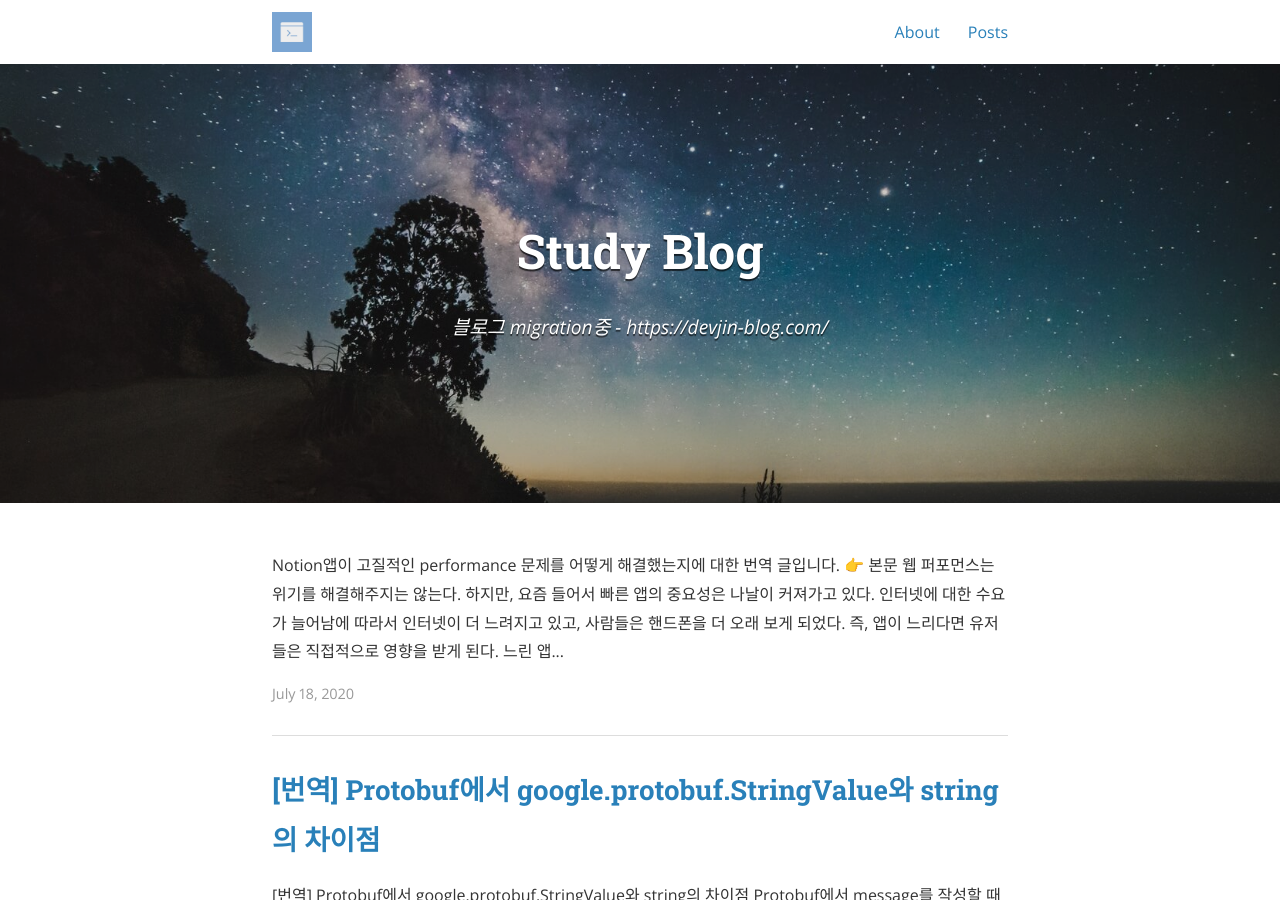
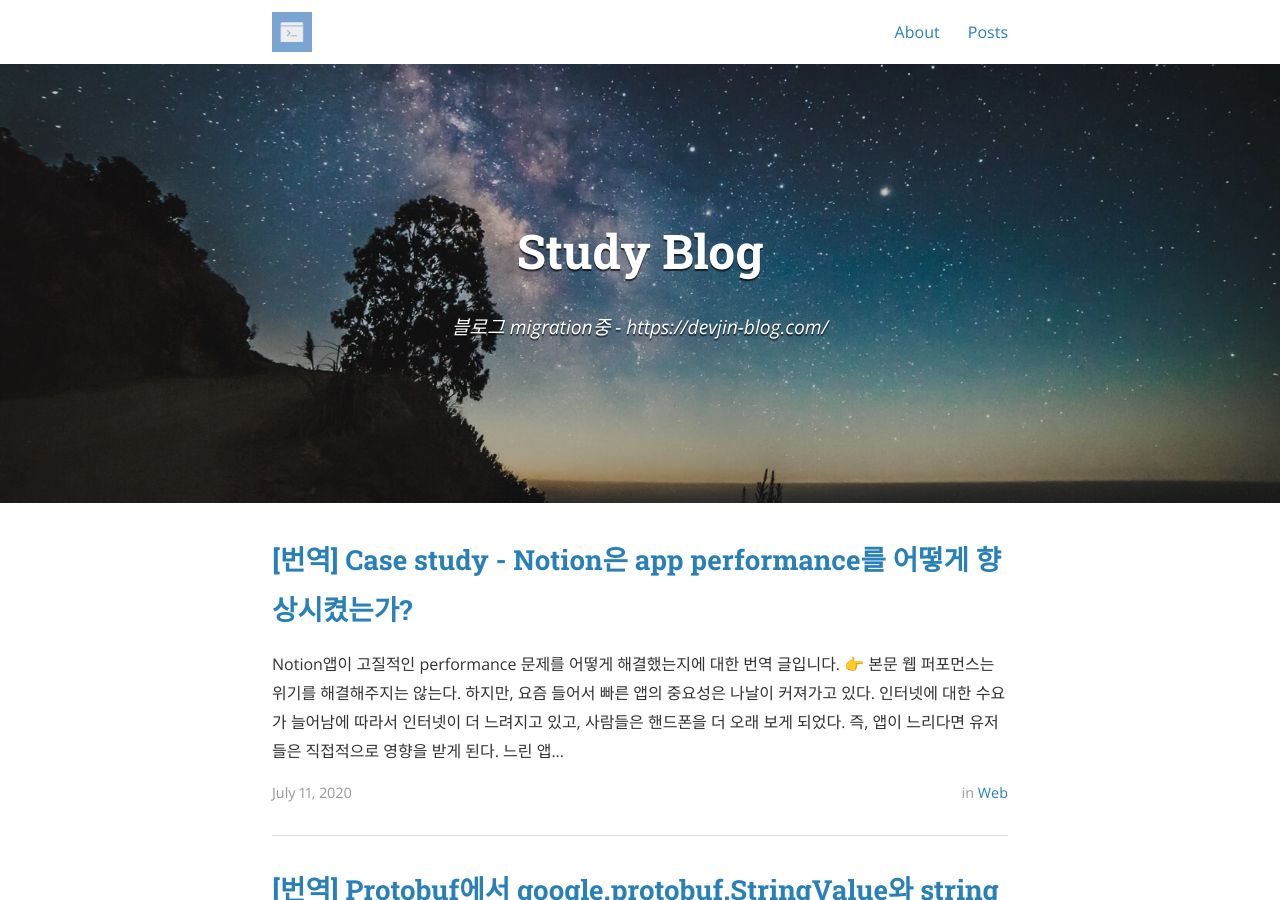
Before and after one commit to dojinkimm/dojinkimm.github.io, a Jekyll site: the page built from index.html, in a window 1280 px wide and 900 px high. Built offline with Jekyll 4.4.1, drawn with Linux system fonts in a browser that asks for light colours; nearby versions of some CDN libraries; the list of posts is cut into pages by our own code; some of the changed lines change nothing that is shown.

Commit message:
change title

```diff
--- a/_posts/2020-07-11-notion-performance-enhancement.md
+++ b/_posts/2020-07-11-notion-performance-enhancement.md
@@ -1,6 +1,6 @@
 ---
 layout: post
-title: [(번역) Case study - Notion은 app performance를 어떻게 향상시켰는가?](https://devjin-blog.com/notion-performance-enhancement/)
+title: "[번역] Case study - Notion은 app performance를 어떻게 향상시켰는가?"
 date: 2020-07-11 12:00:00
 author: Dojin Kim
 categories: Web
```
